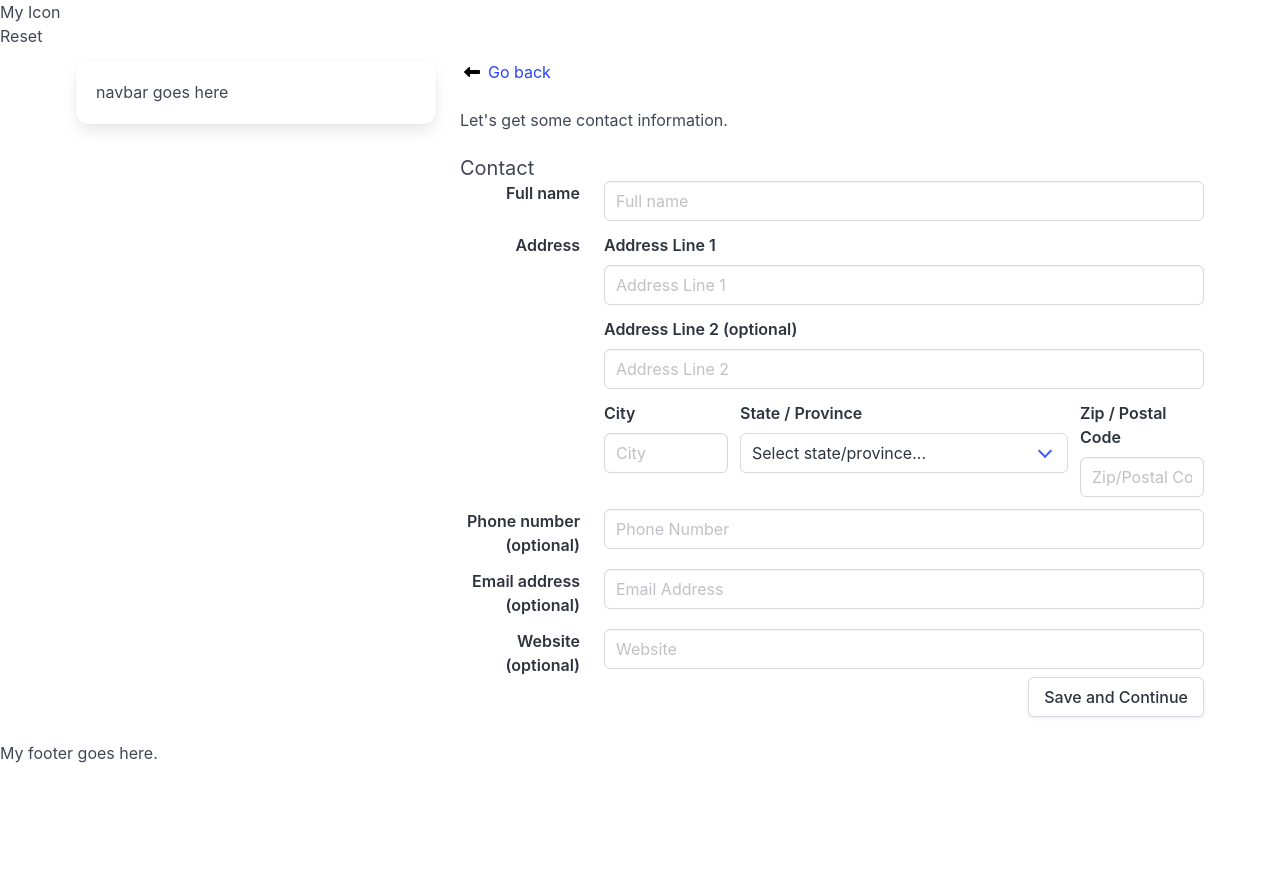
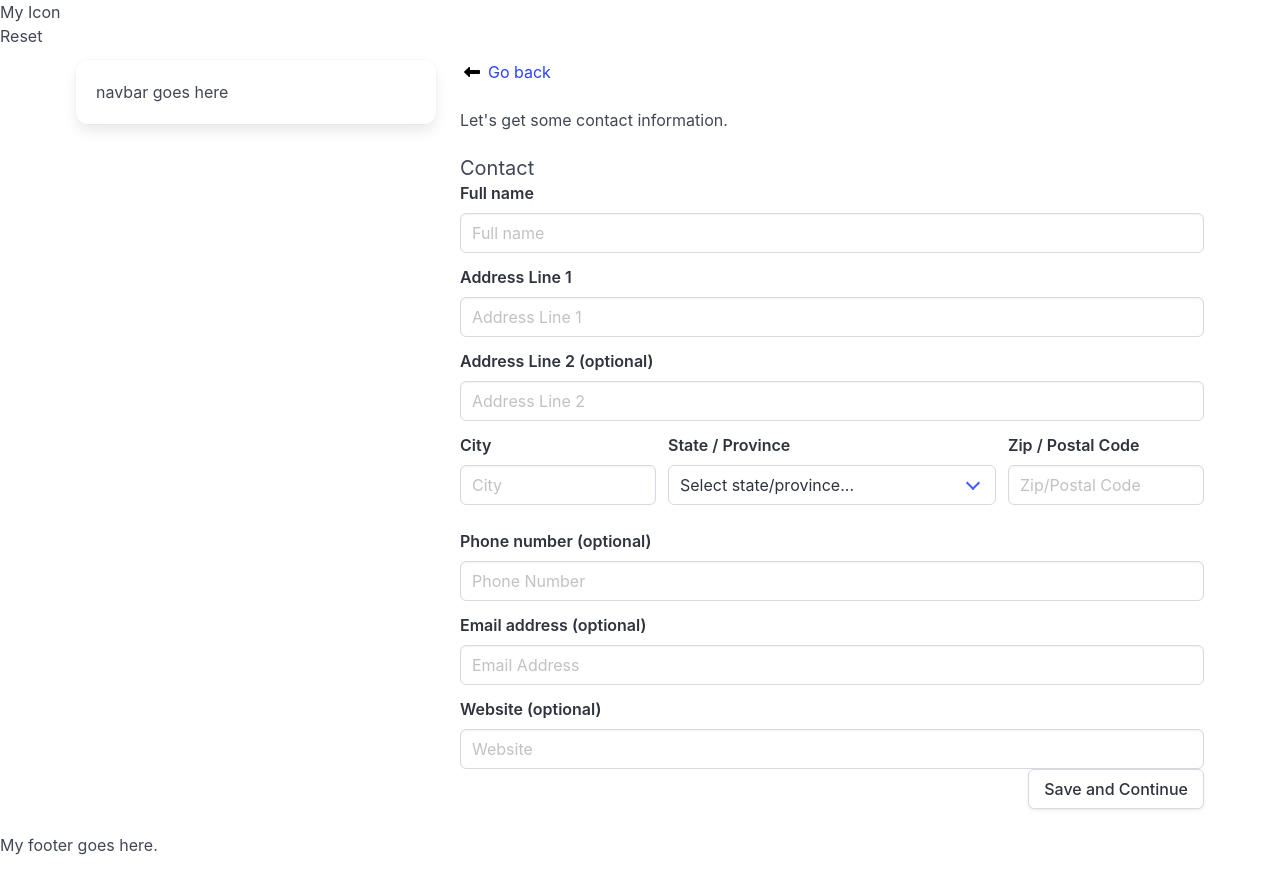
Before and after one commit to HeirOfNorton/alwaysfreeresume, a Jekyll site: the page built from pages/contact.html, in a window 1280 px wide. Shown: the top 894 px of the page. Built offline with Jekyll 4.4.1, drawn with Linux system fonts in a browser that asks for light colours.

Commit message:
Reverted that last one, didn't like the horizontal look

```diff
--- a/_includes/contact.html
+++ b/_includes/contact.html
@@ -1,12 +1,8 @@
 
-<div class="field is-horizontal">
-    <div class="field-label">
+<div class="field">
         <label class="label">
             Full name
         </label>
-    </div>
-    <div class="field-body">
-        <div class="field">
             <div class="control">
             <input
                 class="input"
@@ -17,16 +13,9 @@
                 required
             />
             </div>
-        </div>
-    </div>
 </div>
 
-<div class="field is-horizontal">
-    <div class="field-label">
-        <label class="label">Address</h3>
-    </div>
-    <div class="field-body">
-        <div class="field">
+<div class="field">
             <label class="label">
                 Address Line 1
             </label>
@@ -38,14 +27,9 @@
                     type="text"
                 />
             </div>
-        </div>
-    </div>
 </div>
 
-<div class="field is-horizontal">
-    <div class="field-label"></div>
-    <div class="field-body">
-        <div class="field">
+<div class="field">
             <label class="label">
                 Address Line 2 (optional)
             </label>
@@ -57,15 +41,11 @@
                     type="text"
                 />
             </div>
-        </div>
-    </div>
 
 </div>
 
-<div class="field is-horizontal">
+<div class="field is-grouped">
 
-    <div class="field-label"></div>
-    <div class="field-body">
         <div class="field">
             <label class="label">
                 City
@@ -176,18 +156,13 @@
                 />
             </div>
         </div>
-    </div>
 </div>
 
-<div class="field is-horizontal">
-    <div class="field-label">
+<div class="field">
         <label class="label">
             Phone number (optional)
         </label>
-    </div>
 
-    <div class="field-body">
-        <div class="field">
             <div class="control">
                 <input
                     class="input"
@@ -196,18 +171,12 @@
                     type="tel"
                 />
             </div>
-        </div>
-    </div>
 </div>
 
-<div class="field is-horizontal">
-    <div class="field-label">
+<div class="field">
         <label class="label">
             Email address (optional)
         </label>
-    </div>
-    <div class="field-body">
-        <div class="field">
             <div class="control">
                 <input
                     class="input"
@@ -216,18 +185,12 @@
                     type="email"
                 />
             </div>
-        </div>
-    </div>
 </div>
 
-<div class="field is-horizontal">
-    <div class="field-label">
+<div class="field">
         <label class="label">
             Website (optional)
         </label>
-    </div>
-    <div class="field-body">
-        <div class="field">
             <div class="control">
                 <input
                     class="input"
@@ -237,6 +200,4 @@
                     aria-label="Website"
                 />
             </div>
-        </div>
-    </div>
 </div>
```
